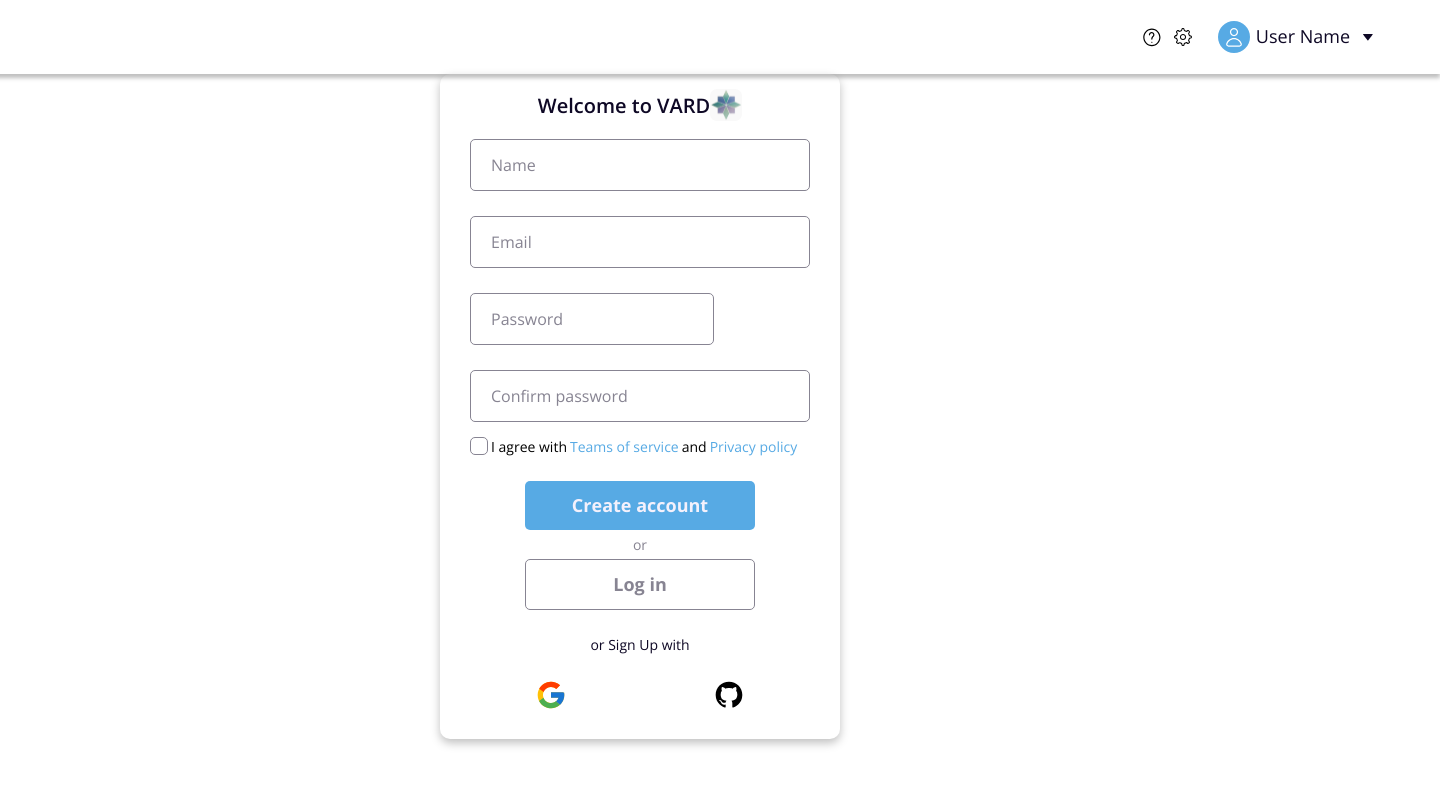
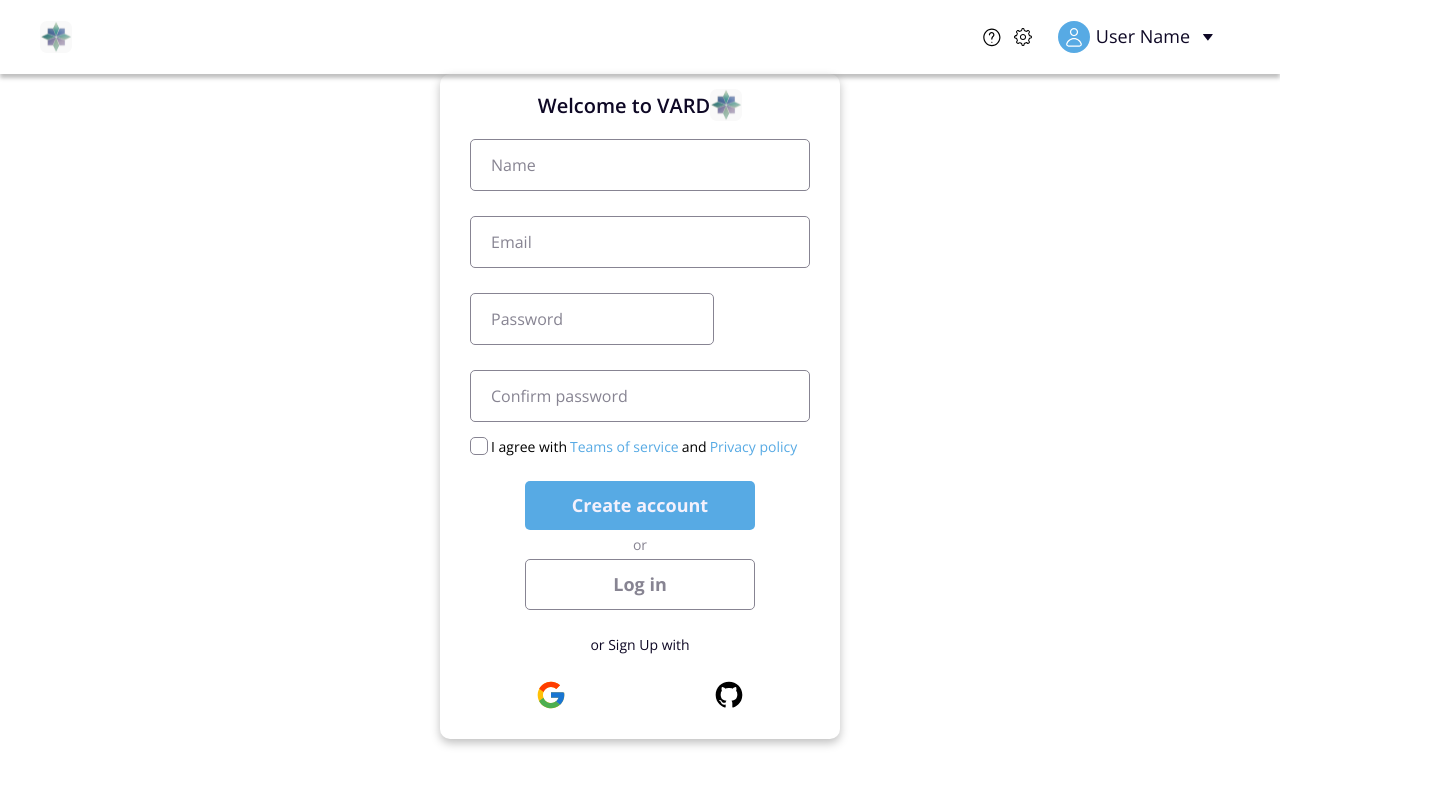
Before and after one commit to gleg0r/vard-client, a React (Create React App) app: page / in a window 1280 px wide. Shown: the top 786 px of the page, 1440 px wide, since content can reach past the window. Built offline with nearby package versions, Linux system fonts and the light colour scheme; a web font is replaced by a local one.

Commit message:
edit header

```diff
--- a/src/components/Header/style.module.scss
+++ b/src/components/Header/style.module.scss
@@ -4,7 +4,7 @@
     @include flexCenter;
     justify-content: space-between;
     flex-direction: row;
-    @include width-height(1600px, 74px);
+    @include width-height(100%, 74px);
     padding: 0px 20px 0px 40px;
     box-shadow: 0 4px 4px 0 rgba(0, 0, 0, 0.25);
 
```
Also changed, not shown: src/components/Header/Header.jsx (+7 -4 lines).
